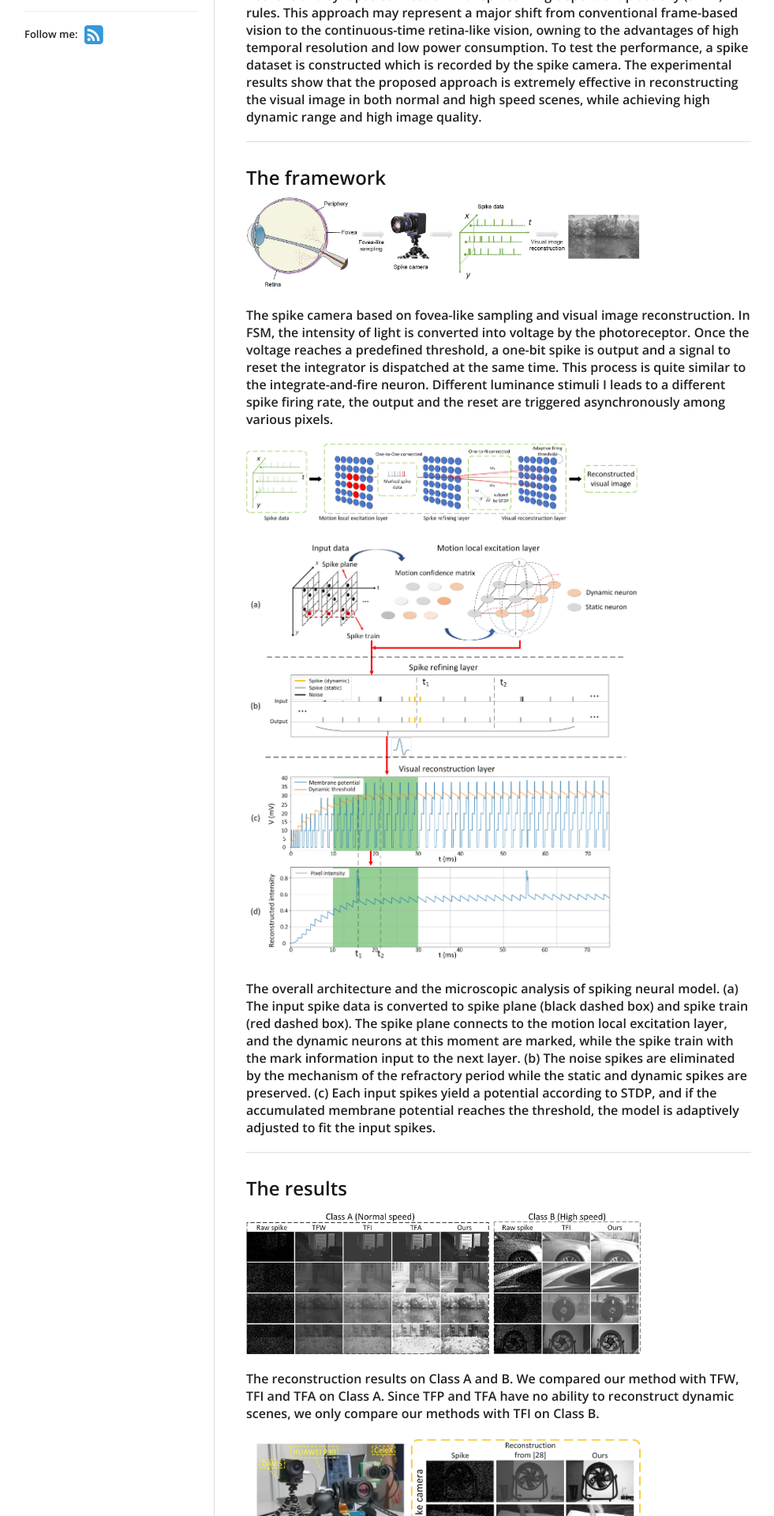
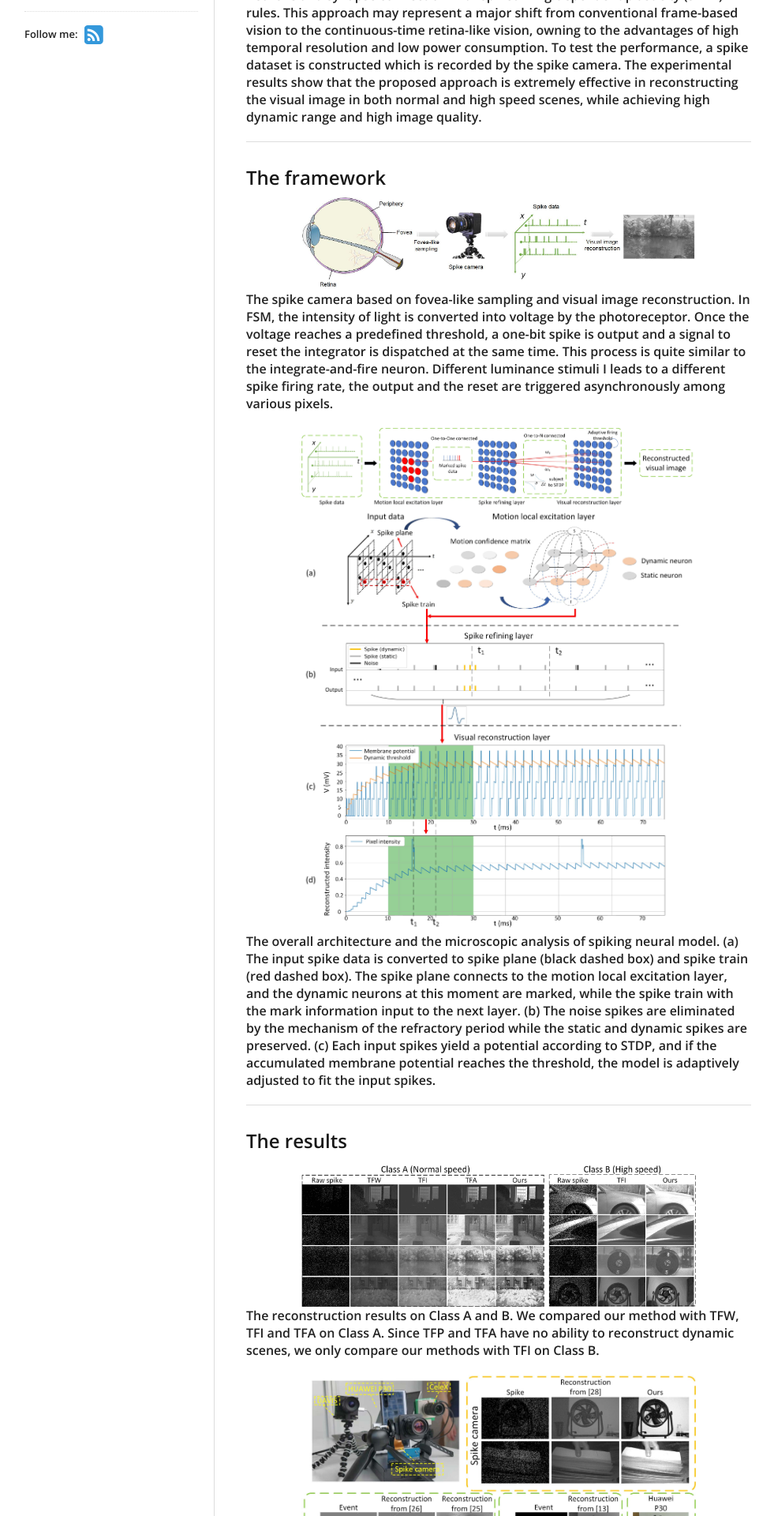
Before and after one commit to Crazyspike/crazyspike.github.io, a Jekyll site: the page built from _posts/2020-7-22-Retina-like Visual Image Reconstruction via Spiking Neural Model.md, in a window 1280 px wide. Shown: the part 413-2333 px from the top of the page at 79% size, without its empty margins (139-1120 px from the left). Built offline with Jekyll 4.4.1, drawn with Linux system fonts in a browser that asks for light colours.

Commit message:
Update 2020-7-22-Retina-like Visual Image Reconstruction via Spiking Neural Model.md

```diff
--- a/_posts/2020-7-22-Retina-like Visual Image Reconstruction via Spiking Neural Model.md
+++ b/_posts/2020-7-22-Retina-like Visual Image Reconstruction via Spiking Neural Model.md
@@ -13,13 +13,13 @@ fovea to record the nature scenes by continuous-time spikes instead of frame-bas
 
 ## The framework
 
-<img src="https://raw.githubusercontent.com/Crazyspike/crazyspike.github.io/master/img/CVPR-2783.jpg" width="500" alt="fig1"/>
+ <div align="center"><img src="https://raw.githubusercontent.com/Crazyspike/crazyspike.github.io/master/img/CVPR-2783.jpg" width="500" alt="fig1"/></div>
 
 <p align="left">The spike camera based on fovea-like sampling and visual image reconstruction. In FSM, the intensity of light is converted into voltage by the photoreceptor. Once the voltage reaches a predefined threshold, a one-bit spike is output and a signal to reset the integrator is dispatched at the same time. This process is quite similar to the integrate-and-fire neuron. Different luminance stimuli I leads to a different spike firing rate, the output and the reset are triggered asynchronously among various pixels.</p>
 
-<img src="https://raw.githubusercontent.com/Crazyspike/crazyspike.github.io/master/img/CVPR-27831.jpg" width="500" alt="fig2"/>
+ <div align="center"><img src="https://raw.githubusercontent.com/Crazyspike/crazyspike.github.io/master/img/CVPR-27831.jpg" width="500" alt="fig2"/></div>
 
-<img src="https://raw.githubusercontent.com/Crazyspike/crazyspike.github.io/master/img/CVPR-27832.jpg" width="500" alt="fig3"/>
+ <div align="center"><img src="https://raw.githubusercontent.com/Crazyspike/crazyspike.github.io/master/img/CVPR-27832.jpg" width="500" alt="fig3"/></div>
 
 <p align="left">The overall architecture and the microscopic analysis of spiking neural model. (a) The input spike data is converted to spike plane (black dashed box) and spike train (red dashed box). The spike plane connects to the motion local excitation layer, and the dynamic neurons at this moment are marked, while the spike train with the mark information input to the next layer. (b) The noise spikes are eliminated by the mechanism of the refractory period while the static and dynamic spikes are preserved. (c) Each input spikes yield a potential according to STDP, and if the accumulated membrane potential reaches the threshold, the model is adaptively adjusted to fit the input spikes.</p>
 
@@ -27,11 +27,11 @@ fovea to record the nature scenes by continuous-time spikes instead of frame-bas
 
 ## The results
 
-<img src="https://raw.githubusercontent.com/Crazyspike/crazyspike.github.io/master/img/CVPR-27833.jpg" width="500" alt="fig4"/>
+ <div align="center"><img src="https://raw.githubusercontent.com/Crazyspike/crazyspike.github.io/master/img/CVPR-27833.jpg" width="500" alt="fig4"/></div>
 
 <p align="left">The reconstruction results on Class A and B. We compared our method with TFW, TFI and TFA on Class A. Since TFP and TFA have no ability to reconstruct dynamic scenes, we only compare our methods with TFI on Class B.</p>
 
-<img src="https://raw.githubusercontent.com/Crazyspike/crazyspike.github.io/master/img/CVPR-27835.jpg" width="500" alt="fig5"/>
+ <div align="center"><img src="https://raw.githubusercontent.com/Crazyspike/crazyspike.github.io/master/img/CVPR-27835.jpg" width="500" alt="fig5"/></div>
 
 <p align="left">The reconstruction results of different vision sensors.</p>
 
```
